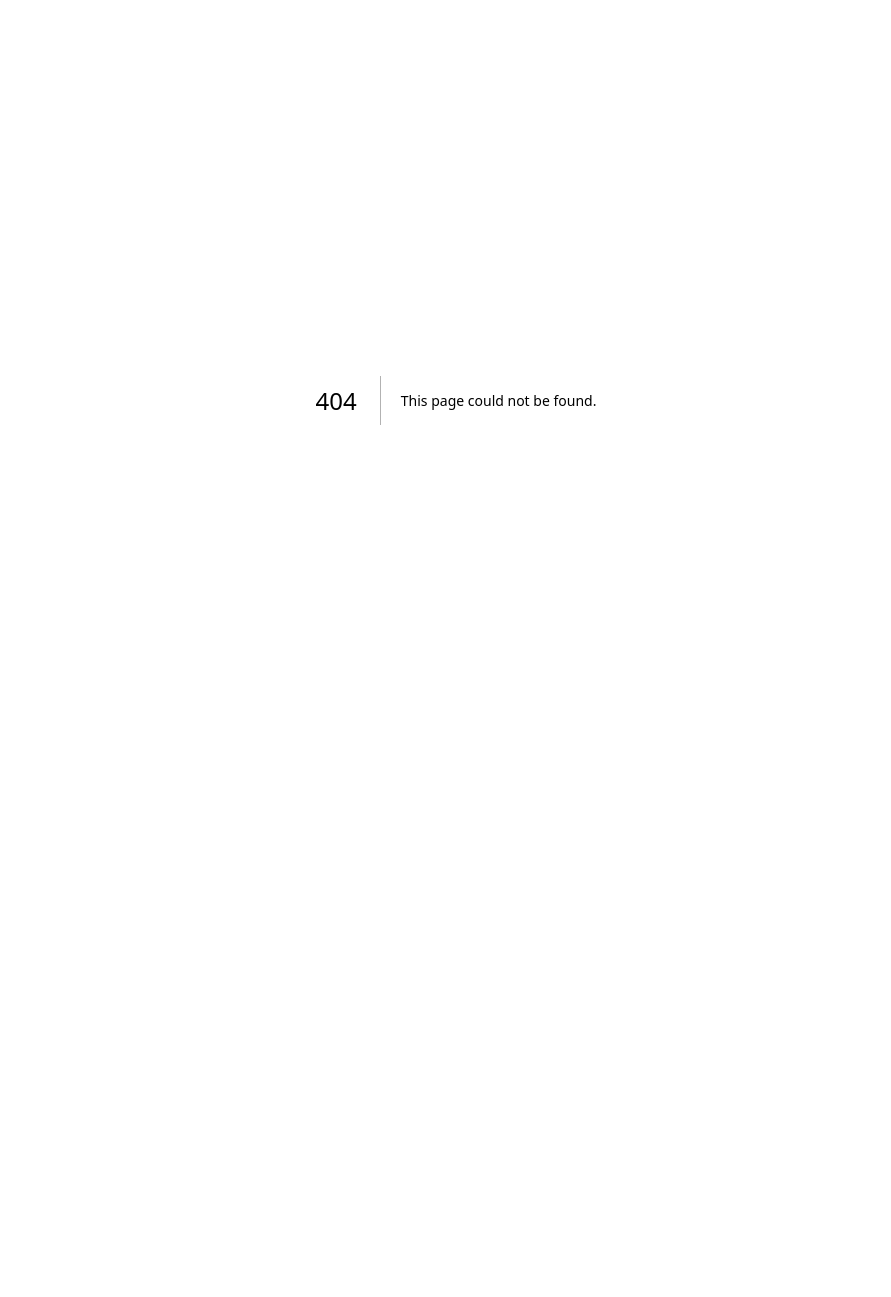
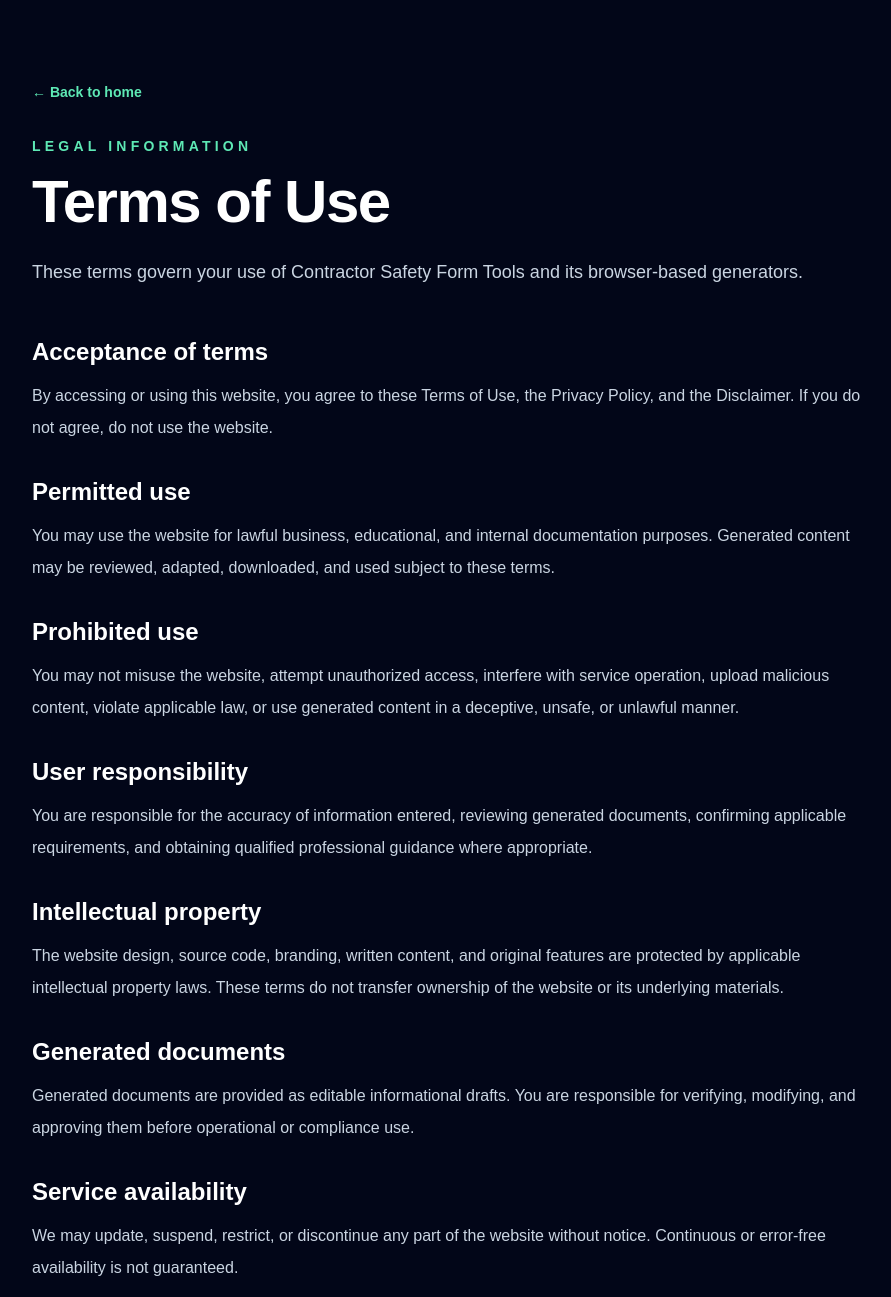
Before and after one commit to alhscholars-ship-it/contractor-safety-tools, a Next.js app: page /terms in a window 1280 px wide. Before the commit this address had no page. Shown: the top 1297 px of the page, without its empty margins (184-1075 px from the left). Before the commit the page ends 800 px from the top, so only its background shows below. Built offline with nearby package versions, Linux system fonts and the light colour scheme.

Commit message:
feat: add terms of use page

```diff
--- a/src/app/sitemap.ts
+++ b/src/app/sitemap.ts
@@ -37,6 +37,12 @@
       priority: 0.5,
     },
     {
+      url: `${baseUrl}/terms`,
+      lastModified: now,
+      changeFrequency: "yearly",
+      priority: 0.5,
+    },
+    {
       url: `${baseUrl}/tools/safety-plan-generator`,
       lastModified: now,
       changeFrequency: "monthly",
--- /dev/null
+++ b/src/app/terms/page.tsx
@@ -0,0 +1,158 @@
+import type { Metadata } from "next";
+import Link from "next/link";
+
+export const metadata: Metadata = {
+  title: "Terms of Use",
+  description:
+    "Read the Terms of Use for Contractor Safety Form Tools, including acceptable use, user responsibilities, intellectual property, and limitations.",
+  alternates: {
+    canonical: "/terms",
+  },
+};
+
+export default function TermsOfUsePage() {
+  return (
+    <main className="min-h-screen bg-slate-950 text-white">
+      <section className="mx-auto w-full max-w-4xl px-6 py-20">
+        <Link href="/" className="text-sm font-semibold text-emerald-300">
+          ← Back to home
+        </Link>
+
+        <div className="mt-8">
+          <p className="text-sm font-semibold uppercase tracking-[0.3em] text-emerald-300">
+            Legal Information
+          </p>
+
+          <h1 className="mt-4 text-4xl font-black tracking-tight sm:text-6xl">
+            Terms of Use
+          </h1>
+
+          <p className="mt-6 text-lg leading-8 text-slate-300">
+            These terms govern your use of Contractor Safety Form Tools and its
+            browser-based generators.
+          </p>
+        </div>
+
+        <div className="mt-12 space-y-8 text-base leading-8 text-slate-300">
+          <section>
+            <h2 className="text-2xl font-black text-white">
+              Acceptance of terms
+            </h2>
+            <p className="mt-3">
+              By accessing or using this website, you agree to these Terms of Use,
+              the Privacy Policy, and the Disclaimer. If you do not agree, do not
+              use the website.
+            </p>
+          </section>
+
+          <section>
+            <h2 className="text-2xl font-black text-white">
+              Permitted use
+            </h2>
+            <p className="mt-3">
+              You may use the website for lawful business, educational, and
+              internal documentation purposes. Generated content may be reviewed,
+              adapted, downloaded, and used subject to these terms.
+            </p>
+          </section>
+
+          <section>
+            <h2 className="text-2xl font-black text-white">
+              Prohibited use
+            </h2>
+            <p className="mt-3">
+              You may not misuse the website, attempt unauthorized access,
+              interfere with service operation, upload malicious content,
+              violate applicable law, or use generated content in a deceptive,
+              unsafe, or unlawful manner.
+            </p>
+          </section>
+
+          <section>
+            <h2 className="text-2xl font-black text-white">
+              User responsibility
+            </h2>
+            <p className="mt-3">
+              You are responsible for the accuracy of information entered,
+              reviewing generated documents, confirming applicable requirements,
+              and obtaining qualified professional guidance where appropriate.
+            </p>
+          </section>
+
+          <section>
+            <h2 className="text-2xl font-black text-white">
+              Intellectual property
+            </h2>
+            <p className="mt-3">
+              The website design, source code, branding, written content, and
+              original features are protected by applicable intellectual
+              property laws. These terms do not transfer ownership of the
+              website or its underlying materials.
+            </p>
+          </section>
+
+          <section>
+            <h2 className="text-2xl font-black text-white">
+              Generated documents
+            </h2>
+            <p className="mt-3">
+              Generated documents are provided as editable informational drafts.
+              You are responsible for verifying, modifying, and approving them
+              before operational or compliance use.
+            </p>
+          </section>
+
+          <section>
+            <h2 className="text-2xl font-black text-white">
+              Service availability
+            </h2>
+            <p className="mt-3">
+              We may update, suspend, restrict, or discontinue any part of the
+              website without notice. Continuous or error-free availability is
+              not guaranteed.
+            </p>
+          </section>
+
+          <section>
+            <h2 className="text-2xl font-black text-white">
+              Limitation of liability
+            </h2>
+            <p className="mt-3">
+              To the maximum extent permitted by law, Contractor Safety Form
+              Tools is not liable for losses, claims, injuries, penalties,
+              business interruption, data loss, or damages resulting from use of
+              the website or generated content.
+            </p>
+          </section>
+
+          <section>
+            <h2 className="text-2xl font-black text-white">
+              Changes to these terms
+            </h2>
+            <p className="mt-3">
+              These terms may be updated when the website, applicable laws, or
+              service practices change. Continued use after publication of
+              updated terms means you accept the revised terms.
+            </p>
+          </section>
+        </div>
+
+        <div className="mt-12 flex flex-wrap gap-3">
+          <Link
+            href="/tools"
+            className="inline-flex rounded-full bg-emerald-400 px-6 py-3 text-sm font-black text-slate-950 transition hover:bg-emerald-300"
+          >
+            Explore safety tools
+          </Link>
+
+          <Link
+            href="/privacy"
+            className="inline-flex rounded-full border border-white/15 px-6 py-3 text-sm font-black text-white transition hover:bg-white/10"
+          >
+            Read privacy policy
+          </Link>
+        </div>
+      </section>
+    </main>
+  );
+}
```
